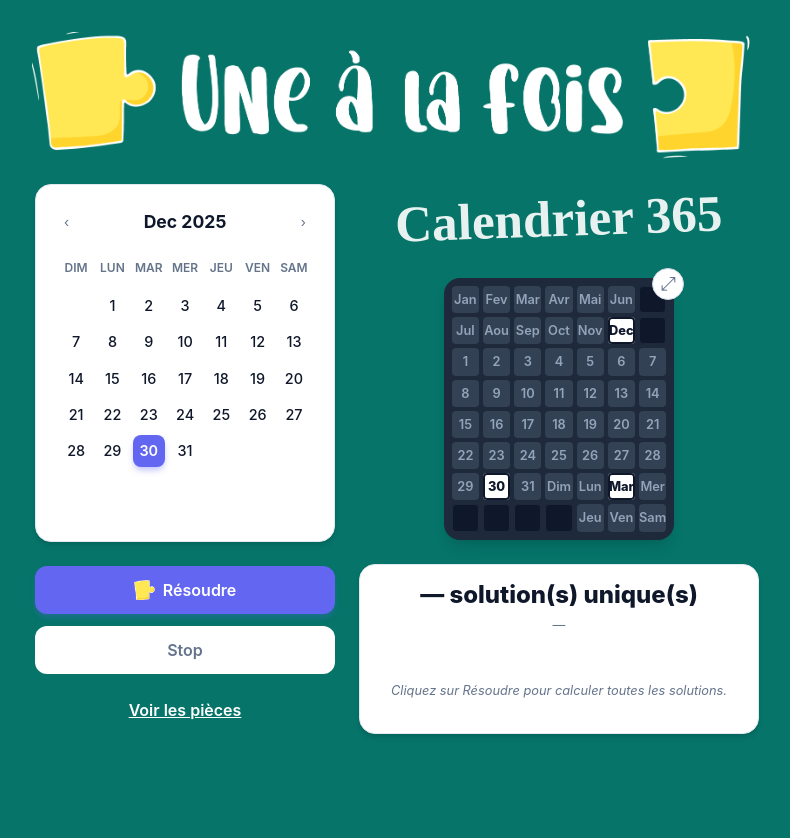
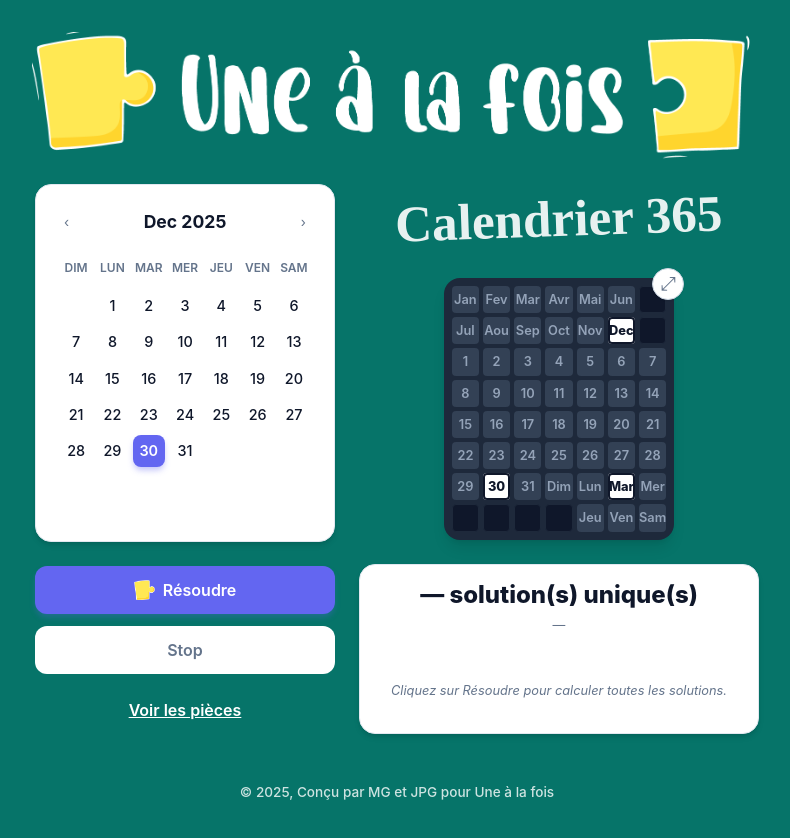
Before and after one commit to jeepee-star/Puzzle-Solver, a React (Vite) app: page / in a window 1280 px wide. Shown: the top 838 px of the page, without its empty margins (243-1033 px from the left). Before the commit the page ends 800 px from the top, so only its background shows below. Built offline with nearby package versions, Linux system fonts and the light colour scheme.

Commit message:
feat: add legal footer with dynamic year
- Added copyright footer with MG and JPG attribution
- Footer positioned at bottom of page
- Year updates automatically using current date

```diff
--- a/src/App.css
+++ b/src/App.css
@@ -25,6 +25,17 @@ body {
   max-height: 130px;
   /* Reasonable max height for logo */
   object-fit: contain;
+}
+
+
+
+.app__footer {
+  text-align: center;
+  color: rgba(255, 255, 255, 0.8);
+  font-size: 0.85rem;
+  margin-top: 3rem;
+  padding-bottom: 1rem;
+  font-weight: 500;
 }
 
 .app__header h1 {
--- a/src/App.tsx
+++ b/src/App.tsx
@@ -225,6 +225,10 @@ function App() {
 
       </div>
 
+      <div className="app__footer">
+        © {new Date().getFullYear()}, Conçu par MG et JPG pour Une à la fois
+      </div>
+
       <PiecesModal isOpen={piecesOpen} onClose={() => setPiecesOpen(false)} pieces={PUZZLE_PIECES} />
       <LoadingModal isOpen={isCounting} onStop={stopSolving} />
       <SolutionsModal
```
